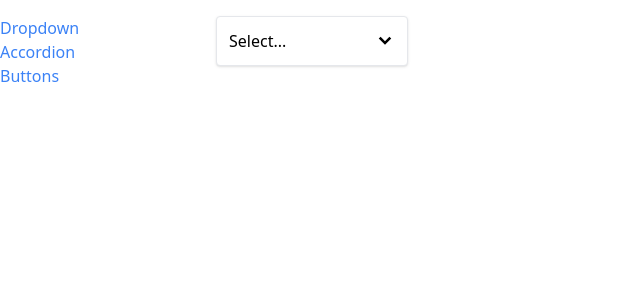
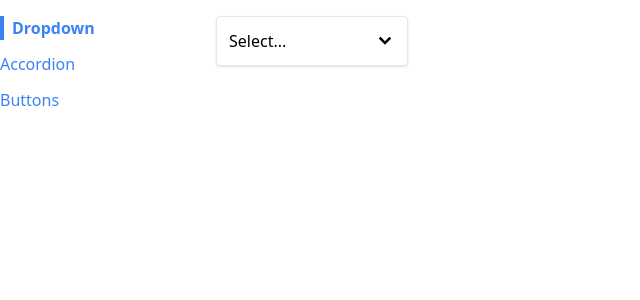
Before and after one commit to alitarika/compsReact, a React (Create React App) app: page / in a window 1280 px wide. Shown: the top 300 px of the page, without its empty margins (0-640 px from the left). Built offline with nearby package versions, Linux system fonts and the light colour scheme.

Commit message:
sidebar static styling, customizable styling and active link styling implemented

```diff
--- a/src/components/Link.js
+++ b/src/components/Link.js
@@ -1,10 +1,14 @@
 import useNavigation from "../hooks/use-navigation";
 import classNames from "classnames";
 
-function Link({ to, children }) {
-  const { navigate } = useNavigation();
+function Link({ to, children, className, activeClassName }) {
+  const { navigate, currentPath } = useNavigation();
 
-  const classes = classNames("text-blue-500");
+  const classes = classNames(
+    "text-blue-500",
+    className,
+    currentPath === to && activeClassName
+  );
 
   const handleClick = (event) => {
     if (event.metaKey || event.ctrlKey) {
--- a/src/components/Sidebar.js
+++ b/src/components/Sidebar.js
@@ -9,14 +9,19 @@
 
   const renderedLinks = links.map((link) => {
     return (
-      <Link key={link.label} to={link.path}>
+      <Link
+        key={link.label}
+        to={link.path}
+        className="mb-3"
+        activeClassName="font-bold border-l-4 border-blue-500 pl-2"
+      >
         {link.label}
       </Link>
     );
   });
 
   return (
-    <div className="sticky top-0 overflow-y-auto flex flex-col">
+    <div className="sticky top-0 overflow-y-auto flex flex-col items-start">
       {renderedLinks}
     </div>
   );
```
